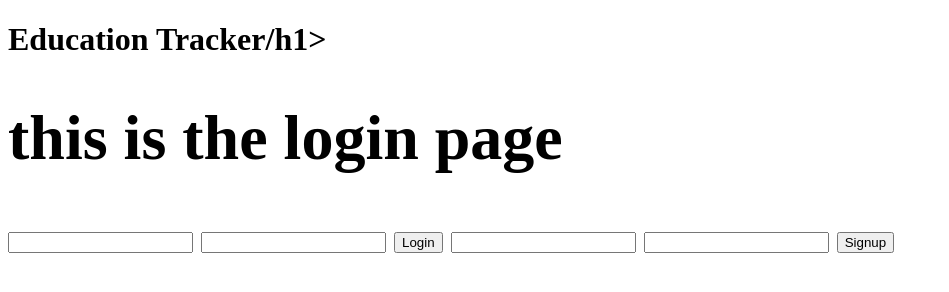
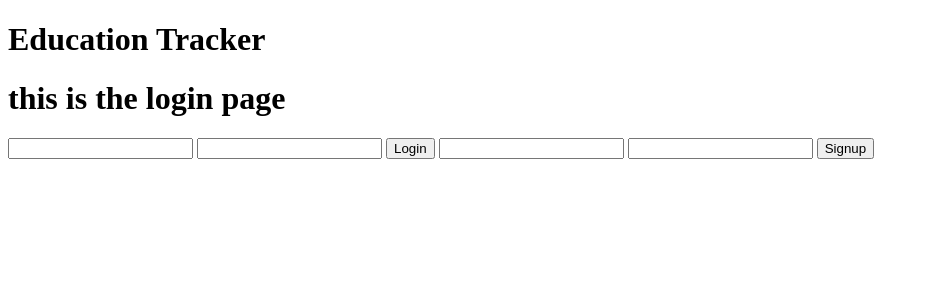
Before and after one commit to jportno1/EducationTracker, a website: page client/index.html in a window 1280 px wide. Shown: the whole page, without its empty margins (0-949 px from the left). Drawn offline with nearby package versions, Linux system fonts and the light colour scheme.

Commit message:
final commit

```diff
--- a/client/components/students.js
+++ b/client/components/students.js
@@ -32,7 +32,7 @@ angular.module('edtechApp')
   template:
   `
   <div>
-    <h2>students component</h2>
+    <h2>Students</h2>
     <div ng-repeat='student in $ctrl.students' >
       <h5 ng-click='$ctrl.showStudentDetails(student.name)' >{{student.name}}</h5>
     </div>
--- a/client/index.html
+++ b/client/index.html
@@ -18,7 +18,7 @@
   <script src='components/key.js'></script>
   <script src='components/students.js'></script>
 
-  <h1>Education Tracker/h1>
+  <h1>Education Tracker</h1>
   <login>if you see this, something is wrong with login</login>
 </body>
 </html>
```
